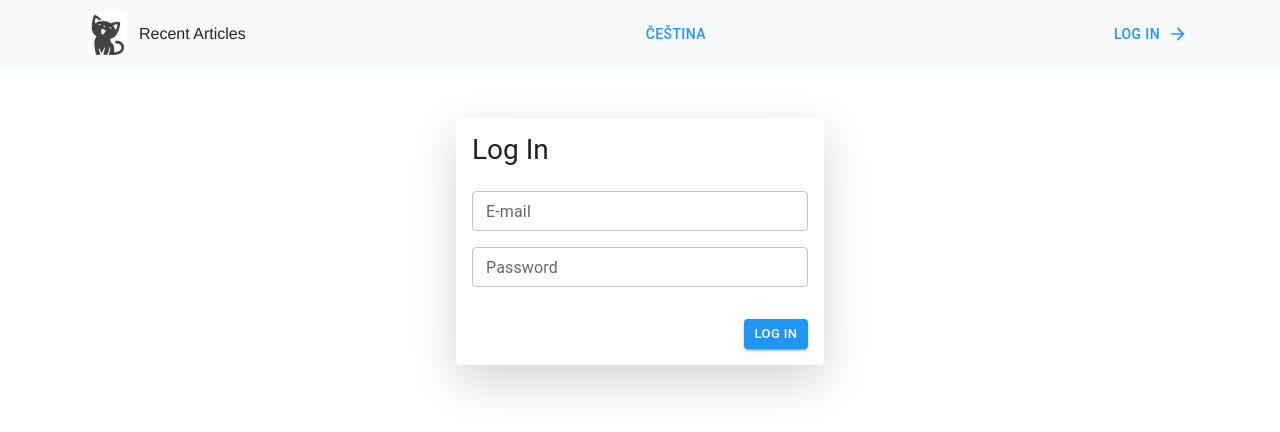
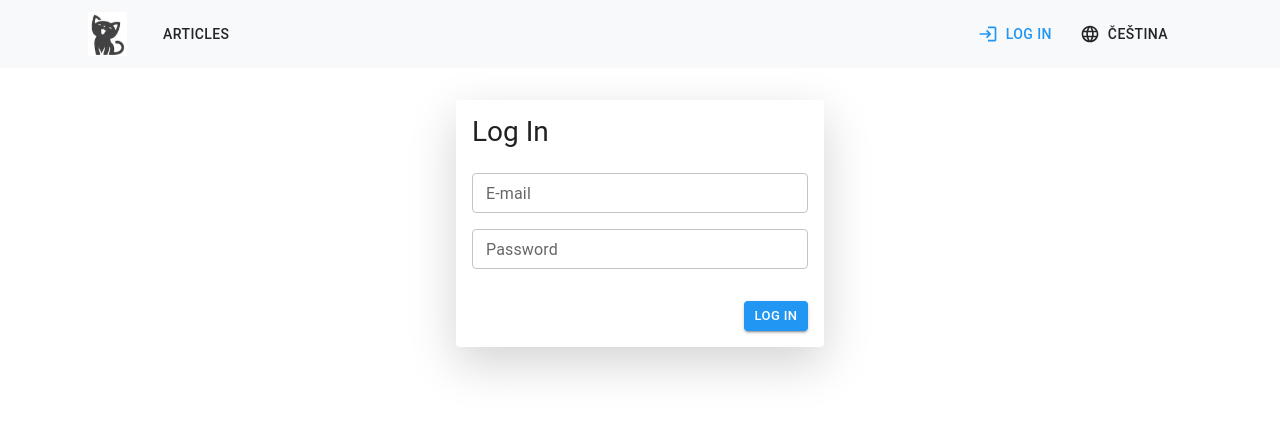
Before and after one commit to CoffeeladyCZ/blog-frontend, a React (Create React App) app: page /login in a window 1280 px wide. Shown: the top 432 px of the page. Built offline with nearby package versions, Linux system fonts and the light colour scheme.

Commit message:
#83 - Change navigation

```diff
--- a/src/App.tsx
+++ b/src/App.tsx
@@ -7,6 +7,8 @@ import store from './store/store';
 import { Provider } from 'react-redux';
 import './i18n/config';
 
+import Navigation from './components/Navigation';
+
 import './App.scss';
 
 const App: React.FC = () => {
@@ -14,6 +16,7 @@ const App: React.FC = () => {
     <Provider store={store}>
       <ThemeProvider theme={theme}>
         <BrowserRouter>
+          <Navigation />
           <Router />
         </BrowserRouter>
       </ThemeProvider>
--- a/src/components/LanguageSwitch.tsx
+++ b/src/components/LanguageSwitch.tsx
@@ -2,11 +2,12 @@ import React from 'react';
 import { useDispatch, useSelector } from 'react-redux';
 import { useTranslation } from 'react-i18next';
 
-import { Button } from '@mui/material';
+import { Language } from '@mui/icons-material';
 
 import { setLanguage } from '../store/settings';
 import { saveLanguageToLocalStorage } from '../utils/utils';
 import { RootState } from '../store/store';
+import { StyledNavButton } from '../styled/styled';
 
 const LanguageSwitch: React.FC = () => {
   const dispatch = useDispatch();
@@ -22,9 +23,13 @@ const LanguageSwitch: React.FC = () => {
   return (
     <div>
       {currentLanguage === 'cz' ? (
-        <Button onClick={() => handleLanguageChange('en')}>{t('language.english')}</Button>
+        <StyledNavButton startIcon={<Language />} onClick={() => handleLanguageChange('en')}>
+          {t('language.english')}
+        </StyledNavButton>
       ) : (
-        <Button onClick={() => handleLanguageChange('cz')}>{t('language.czech')}</Button>
+        <StyledNavButton startIcon={<Language />} onClick={() => handleLanguageChange('cz')}>
+          {t('language.czech')}
+        </StyledNavButton>
       )}
     </div>
   );
--- a/src/components/Navigation.tsx
+++ b/src/components/Navigation.tsx
@@ -5,24 +5,27 @@ import { useDispatch, useSelector } from 'react-redux';
 import { useTranslation } from 'react-i18next';
 
 import {
-  Avatar,
   AppBar,
   Box,
   Button,
   Container,
+  CssBaseline,
+  Divider,
+  Drawer,
   IconButton,
-  Menu,
-  MenuItem,
-  Toolbar,
-  Tooltip,
-  Typography
+  List,
+  ListItem,
+  ListItemButton,
+  ListItemText,
+  Toolbar
 } from '@mui/material';
-import { ArrowForward } from '@mui/icons-material';
+import { Login } from '@mui/icons-material';
+import MenuIcon from '@mui/icons-material/Menu';
 import { styled } from '@mui/material/styles';
 
 import { RootState } from '../store/store';
 import { setLogin } from '../store/login';
-import { StyledNavLink } from '../styled/styled';
+import { StyledNavLink, StyledNavButton } from '../styled/styled';
 
 import logo from '../assets/logo.svg';
 
@@ -31,51 +34,60 @@ import LanguageSwitch from './LanguageSwitch';
 
 type LoginSectionType = {
   onUserAlert: (item: boolean) => void;
+  onCloseMenu: (item: boolean) => void;
 };
-
-const StyledBox = styled(Box)`
-  flex-grow: 1;
-  display: flex;
-  gap: 2rem;
-  flex-wrap: wrap;
-`;
-
-const StyledBoxAvatar = styled(Box)`
-  flex-grow: 0;
-  display: flex;
-  align-items: center;
-  gap: 2rem;
-`;
-
-const StyledContainer = styled(Container)`
-  max-width: 1152px;
-`;
 
 const StyledAppBar = styled(AppBar)`
   box-shadow: none;
 `;
 
-const StyledToolbar = styled(Toolbar)`
-  justify-content: space-between;
+const StyledNavBox = styled(Box)`
+  flex-grow: 1;
 `;
 
-const StyledMenu = styled(Menu)`
-  margin-top: 45px;
+const StyledLoginBox = styled(Box)`
+  flex-grow: 0;
 `;
 
-const LoginSection: React.FC<LoginSectionType> = ({ onUserAlert }) => {
-  const [userMenu, setUserMenu] = useState<null | HTMLElement>(null);
+const StyledLanguageBox = styled(Box)`
+  flex-grow: 0;
+`;
 
+const LoginSection: React.FC<LoginSectionType> = ({ onUserAlert, onCloseMenu }) => {
   const dispatch = useDispatch();
   const login = useSelector((state: RootState) => state.login.login);
   const navigate = useNavigate();
   const { t } = useTranslation();
+
+  const loginPages = [
+    {
+      value: 'my-article',
+      name: t('navigation.myArticles'),
+      link: '/articles',
+      testId: 'navMyArticles'
+    },
+    {
+      value: 'new-article',
+      name: t('navigation.newArticle'),
+      link: '/article/new',
+      testId: 'navNewArticles'
+    },
+    { value: 'logout', name: t('logout'), link: '', testId: 'logout' }
+  ];
 
   useEffect(() => {
     const token = Cookies.get('token');
     const isLogin: boolean = token ? true : false;
     dispatch(setLogin(isLogin));
   }, [dispatch]);
+
+  const handleClick = (value: string) => {
+    if (value === 'logout') {
+      logoutUser(false);
+    } else {
+      onCloseMenu(true);
+    }
+  };
 
   /** Log out user from application */
   const logoutUser = (disconnected: boolean) => {
@@ -113,7 +125,7 @@ const LoginSection: React.FC<LoginSectionType> = ({ onUserAlert }) => {
   if (!login) {
     return (
       <NavLink to="/login">
-        <Button color="primary" data-testid="navLoginButton" endIcon={<ArrowForward />}>
+        <Button data-testid="navLoginButton" startIcon={<Login />}>
           {t('login')}
         </Button>
       </NavLink>
@@ -121,37 +133,36 @@ const LoginSection: React.FC<LoginSectionType> = ({ onUserAlert }) => {
   } else {
     return (
       <>
-        <StyledBoxAvatar data-testid="loginSection">
-          <StyledNavLink to="/articles/" data-testid="navMyArticles">
-            {t('navigation.myArticles')}
+        <Box
+          data-testid="loginSection"
+          sx={{
+            display: { xs: 'none', sm: 'flex' }
+          }}>
+          {loginPages.map((page) => (
+            <StyledNavButton
+              key={page.value}
+              onClick={() => handleClick(page.value)}
+              sx={{ my: 2, display: 'block' }}>
+              <StyledNavLink key={page.value} to={page.link} data-testid={page.testId}>
+                {page.name}
               </StyledNavLink>
-          <StyledNavLink to="/article/new" data-testid="navNewArticle">
-            {t('navigation.newArticle')}
-          </StyledNavLink>
-          <Tooltip title="Open menu">
-            <IconButton data-testid="menuButton" onClick={(e) => setUserMenu(e.currentTarget)}>
-              <Avatar alt="avatar" srcSet="../assets/logo_A.jpg" />
-            </IconButton>
-          </Tooltip>
-          <StyledMenu
-            id="userMenu"
-            anchorEl={userMenu}
-            anchorOrigin={{
-              vertical: 'top',
-              horizontal: 'right'
-            }}
-            keepMounted
-            transformOrigin={{
-              vertical: 'top',
-              horizontal: 'right'
-            }}
-            open={Boolean(userMenu)}
-            onClose={() => setUserMenu(null)}>
-            <MenuItem onClick={() => logoutUser(false)} data-testid="logout">
-              <Typography textAlign="center">{t('logout')}</Typography>
-            </MenuItem>
-          </StyledMenu>
-        </StyledBoxAvatar>
+            </StyledNavButton>
+          ))}
+        </Box>
+        <List
+          sx={{
+            display: { xs: 'block', sm: 'none' },
+            '& .MuiDrawer-paper': { boxSizing: 'border-box' },
+            padding: 0
+          }}>
+          {loginPages.map((item) => (
+            <ListItem key={item.value} disablePadding>
+              <ListItemButton sx={{ textAlign: 'center' }}>
+                <ListItemText primary={item.name} onClick={() => handleClick(item.value)} />
+              </ListItemButton>
+            </ListItem>
+          ))}
+        </List>
       </>
     );
   }
@@ -159,14 +170,49 @@ const LoginSection: React.FC<LoginSectionType> = ({ onUserAlert }) => {
 
 const Navigation: React.FC = () => {
   const [showSuccessAlert, setShowSuccessAlert] = useState<boolean>(false);
+  const [mobileOpen, setMobileOpen] = useState(false);
 
   const setUserAlert: (item: boolean) => void = (item) => {
     setShowSuccessAlert(item);
   };
   const { t } = useTranslation();
+  const pages = [
+    {
+      value: 'recent-article',
+      name: t('navigation.recentArticles'),
+      link: '/recent-articles',
+      testId: 'navRecentArticles'
+    }
+  ];
+
+  const handleDrawerToggle = () => {
+    setMobileOpen((prevState) => !prevState);
+  };
+
+  const drawerWidth = 240;
+  const container = window !== undefined ? () => document.body : undefined;
+
+  const drawer = (
+    <Box onClick={handleDrawerToggle} sx={{ textAlign: 'center' }}>
+      <img src={logo} alt="logo" id="logo" />
+      <Divider />
+      <List>
+        {pages.map((item) => (
+          <ListItem key={item.value} disablePadding>
+            <ListItemButton sx={{ textAlign: 'center' }}>
+              <ListItemText primary={item.name} />
+            </ListItemButton>
+          </ListItem>
+        ))}
+        <LoginSection onUserAlert={setUserAlert} onCloseMenu={handleDrawerToggle} />
+      </List>
+    </Box>
+  );
 
   return (
-    <StyledAppBar position="relative" color="secondary">
+    <Box display="flex">
+      <CssBaseline />
+      <StyledAppBar color="secondary">
         {showSuccessAlert && (
           <Notification
             severity="info"
@@ -175,25 +221,54 @@ const Navigation: React.FC = () => {
             onClose={() => setShowSuccessAlert(false)}
           />
         )}
-      <StyledContainer>
-        <StyledToolbar variant="dense">
-          <NavLink to="/">
+        <Container max-width="xl">
+          <Toolbar>
+            <IconButton
+              color="inherit"
+              aria-label="open drawer"
+              edge="start"
+              onClick={handleDrawerToggle}
+              sx={{ mr: 2, display: { sm: 'none' } }}>
+              <MenuIcon />
+            </IconButton>
             <IconButton size="large" edge="start" color="inherit" aria-label="menu">
               <img src={logo} alt="logo" id="logo" />
             </IconButton>
-          </NavLink>
-          <StyledBox>
-            <StyledNavLink to="/recent-articles" data-testid="navRecentArticles">
-              {t('navigation.recentArticles')}
+            <StyledNavBox sx={{ display: { xs: 'none', sm: 'block' } }}>
+              {pages.map((page) => (
+                <StyledNavButton key={page.value}>
+                  <StyledNavLink to={page.link} data-testid={page.testId}>
+                    {page.name}
                   </StyledNavLink>
-          </StyledBox>
-          <StyledBox>
+                </StyledNavButton>
+              ))}
+            </StyledNavBox>
+            <StyledLoginBox sx={{ display: { xs: 'none', sm: 'block' } }}>
+              <LoginSection onUserAlert={setUserAlert} onCloseMenu={handleDrawerToggle} />
+            </StyledLoginBox>
+            <StyledLanguageBox>
               <LanguageSwitch />
-          </StyledBox>
-          <LoginSection onUserAlert={setUserAlert} />
-        </StyledToolbar>
-      </StyledContainer>
+            </StyledLanguageBox>
+          </Toolbar>
+        </Container>
       </StyledAppBar>
+      <nav>
+        <Drawer
+          container={container}
+          variant="temporary"
+          open={mobileOpen}
+          onClose={handleDrawerToggle}
+          ModalProps={{
+            keepMounted: true
+          }}
+          sx={{
+            display: { xs: 'block', sm: 'none' },
+            '& .MuiDrawer-paper': { boxSizing: 'border-box', width: drawerWidth }
+          }}>
+          {drawer}
+        </Drawer>
+      </nav>
+    </Box>
   );
 };
 
--- a/src/i18n/locales/cz.json
+++ b/src/i18n/locales/cz.json
@@ -11,6 +11,7 @@
   "readWholeArticle": "Přečíst celý článek",
   "firstArticle": "Můj první článek",
   "featuredImage": "Přidaný obrázek",
+  "nameBlog": "Cat blog",
   "dialog": {
     "deleteArticle": "Chcete smazat článek {{title}}. Opravdu chcete pokračovat? Akce je nevratná."
   },
@@ -32,16 +33,16 @@
     "actions": "Akce"
   },
   "myArticles": "Moje články",
-  "recentArticles": "Nejnovější články",
+  "recentArticles": "Články",
   "newArticle": "Vytvořit nový článek",
   "editArticle": "Upravit článek",
-  "publishArticle": "Publikovat článek",
+  "publishArticle": "Uložit článek",
   "relatedArticle": "Související články",
   "navigation": {
-    "recentArticles": "Nejnovější články",
+    "recentArticles": "Články",
     "relatedArticles": "Související články",
     "myArticles": "Moje články",
-    "newArticle": "Nový článek"
+    "newArticle": "Přidat článek"
   },
   "tooltips": {
     "openMenu": "Otevřít menu",
--- a/src/i18n/locales/en.json
+++ b/src/i18n/locales/en.json
@@ -12,6 +12,7 @@
   "readWholeArticle": "Read whole article",
   "firstArticle": "My First Article",
   "featuredImage": "Featured image",
+  "nameBlog": "Cat blog",
   "dialog": {
     "deleteArticle": "You are about to delete an article {{title}}. Do you really want to continue? Action is irreversible"
   },
@@ -33,13 +34,13 @@
     "actions": "Actions"
   },
   "myArticles": "My articles",
-  "recentArticles": "Recent articles",
+  "recentArticles": "Articles",
   "newArticle": "Create new article",
   "editArticle": "Edit article",
   "publishArticle": "Publish article",
   "relatedArticles": "Related articles",
   "navigation": {
-    "recentArticles": "Recent Articles",
+    "recentArticles": "Articles",
     "relatedArticles": "Related Articles",
     "myArticles": "My Articles",
     "newArticle": "New Article"
--- a/src/pages/MyArticles.tsx
+++ b/src/pages/MyArticles.tsx
@@ -24,7 +24,6 @@ import SimpleDialog from '../components/SimpleDialog';
 
 const StyledGrid = styled(Grid)`
   max-width: 1152px;
-  padding: 0 48px;
 `;
 
 const MyArticles: React.FC = () => {
--- a/src/router/router.tsx
+++ b/src/router/router.tsx
@@ -1,9 +1,11 @@
 import { Routes, Route } from 'react-router-dom';
+
+import { Container } from '@mui/material';
+import { styled } from '@mui/material/styles';
 
 import PrivateRoutes from './PrivateRoutes';
 import LoginPage from '../pages/LoginPage';
 import MyArticles from '../pages/MyArticles';
-import Navigation from '../components/Navigation';
 import Home from '../pages/Home';
 import AddArticle from '../pages/AddArticle';
 import ArticleDetail from '../pages/ArticleDetail';
@@ -12,10 +14,13 @@ import RecentArticles from '../pages/RecentArticles';
 import NotFound from '../pages/NotFound';
 import Disconnected from '../pages/Disconected';
 
+const StyledRouterContainer = styled(Container)`
+  margin-top: 100px;
+`;
+
 const Router = () => {
   return (
-    <>
-      <Navigation />
+    <StyledRouterContainer>
       <Routes>
         <Route index element={<Home />} />
         <Route path="/login" element={<LoginPage />} />
@@ -29,7 +34,7 @@ const Router = () => {
           <Route path="/article/edit/:id" element={<EditArticle />} />
         </Route>
       </Routes>
-    </>
+    </StyledRouterContainer>
   );
 };
 
--- a/src/styled/styled.ts
+++ b/src/styled/styled.ts
@@ -1,4 +1,4 @@
-import { Box, Container, Grid, Typography, IconButton } from '@mui/material';
+import { Box, Button, Container, Grid, Typography, IconButton } from '@mui/material';
 import { NavLink, Link } from 'react-router-dom';
 import { styled } from '@mui/material/styles';
 
@@ -23,10 +23,9 @@ export const StyledButtonGrid = styled(Grid)`
 `;
 
 export const StyledBox = styled(Box)`
-  margin-top: 50px;
   display: flex;
   justify-content: center;
-  padding: 0 24px;
+  padding: 50px 24px;
 `;
 
 export const StyledNavLink = styled(NavLink)`
@@ -36,6 +35,12 @@ export const StyledNavLink = styled(NavLink)`
   &.active {
     color: #4dabf5;
   }
+`;
+
+export const StyledNavButton = styled(Button)`
+  margin-left: 16px;
+  margin-right: 16px;
+  color: rgba(33, 37, 41, 1);
 `;
 
 export const StyledLink = styled(Link)`
```
Lines whose indentation alone changed are shown as unchanged.
